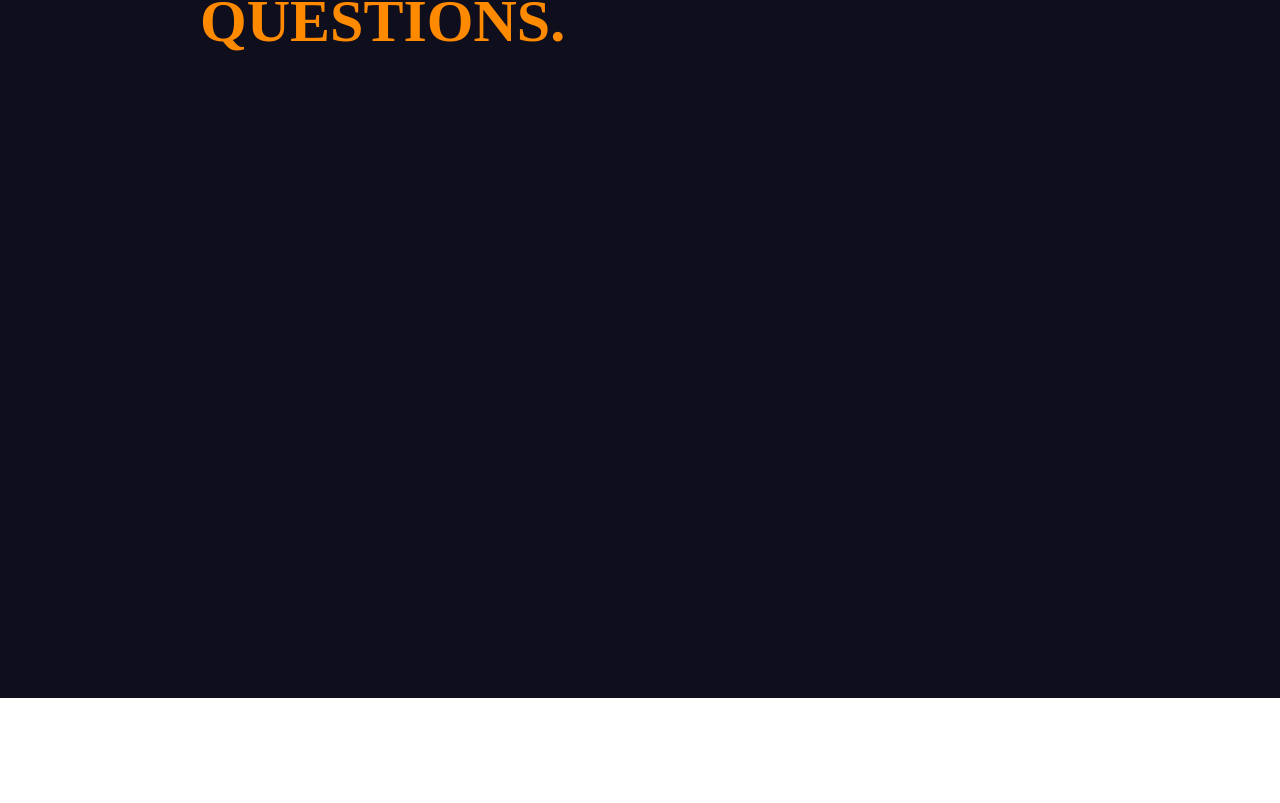
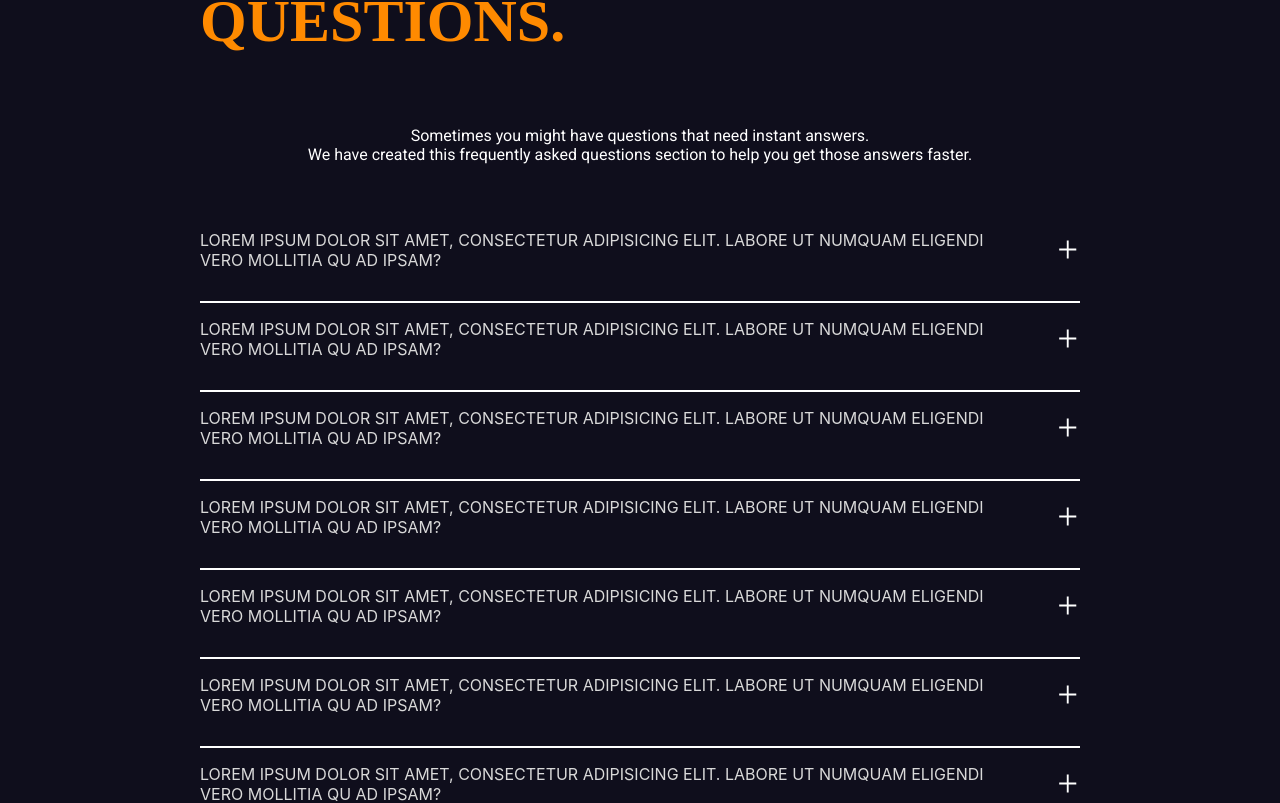
Before and after one commit to DrRichadams/ariel_web, a React (Create React App) app: page / in a window 1280 px wide. Shown: the part 9539-10342 px from the top of the page. Before the commit the page ends 10237 px from the top, so only its background shows below. Built offline with nearby package versions, Linux system fonts and the light colour scheme.

Commit message:
Periodic comit

```diff
--- a/src/constants/DATA.js
+++ b/src/constants/DATA.js
@@ -35,3 +35,18 @@ export const qualities = [
         { id: 4, content: "Passion." },
     ] },
 ];
+
+export const FAQ = [
+    { id: 1, question: "Lorem ipsum dolor sit amet, consectetur adipisicing elit. Labore ut numquam eligendi vero mollitia qu ad ipsam?", answer: "Lorem ipsum dolor sit amet, consectetur adipisicing elit. Labore ut numquam eligendi vero mollitia quia sequi voluptas cumque ad ipsam Lorem ipsum dolor sit amet, consectetur adipisicing elit. Labore ut numquam eligendi vero mollitia quia sequi voluptas cumque ad ipsameligendi vero mollitia quia sequi voluptas cumque ad ipsameligendi vero mollitia quia sequi voluptas cumque ad ipsam" },
+    { id: 2, question: "Lorem ipsum dolor sit amet, consectetur adipisicing elit. Labore ut numquam eligendi vero mollitia qu ad ipsam?", answer: "Lorem ipsum dolor sit amet, consectetur adipisicing elit. Labore ut numquam eligendi vero mollitia quia sequi voluptas cumque ad ipsam Lorem ipsum dolor sit amet, consectetur adipisicing elit. Labore ut numquam eligendi vero mollitia quia sequi voluptas cumque ad ipsameligendi vero mollitia quia sequi voluptas cumque ad ipsameligendi vero mollitia quia sequi voluptas cumque ad ipsam" },
+    { id: 3, question: "Lorem ipsum dolor sit amet, consectetur adipisicing elit. Labore ut numquam eligendi vero mollitia qu ad ipsam?", answer: "Lorem ipsum dolor sit amet, consectetur adipisicing elit. Labore ut numquam eligendi vero mollitia quia sequi voluptas cumque ad ipsam Lorem ipsum dolor sit amet, consectetur adipisicing elit. Labore ut numquam eligendi vero mollitia quia sequi voluptas cumque ad ipsameligendi vero mollitia quia sequi voluptas cumque ad ipsameligendi vero mollitia quia sequi voluptas cumque ad ipsam" },
+    { id: 4, question: "Lorem ipsum dolor sit amet, consectetur adipisicing elit. Labore ut numquam eligendi vero mollitia qu ad ipsam?", answer: "Lorem ipsum dolor sit amet, consectetur adipisicing elit. Labore ut numquam eligendi vero mollitia quia sequi voluptas cumque ad ipsam Lorem ipsum dolor sit amet, consectetur adipisicing elit. Labore ut numquam eligendi vero mollitia quia sequi voluptas cumque ad ipsameligendi vero mollitia quia sequi voluptas cumque ad ipsameligendi vero mollitia quia sequi voluptas cumque ad ipsam" },
+    { id: 5, question: "Lorem ipsum dolor sit amet, consectetur adipisicing elit. Labore ut numquam eligendi vero mollitia qu ad ipsam?", answer: "Lorem ipsum dolor sit amet, consectetur adipisicing elit. Labore ut numquam eligendi vero mollitia quia sequi voluptas cumque ad ipsam Lorem ipsum dolor sit amet, consectetur adipisicing elit. Labore ut numquam eligendi vero mollitia quia sequi voluptas cumque ad ipsameligendi vero mollitia quia sequi voluptas cumque ad ipsameligendi vero mollitia quia sequi voluptas cumque ad ipsam" },
+    { id: 6, question: "Lorem ipsum dolor sit amet, consectetur adipisicing elit. Labore ut numquam eligendi vero mollitia qu ad ipsam?", answer: "Lorem ipsum dolor sit amet, consectetur adipisicing elit. Labore ut numquam eligendi vero mollitia quia sequi voluptas cumque ad ipsam Lorem ipsum dolor sit amet, consectetur adipisicing elit. Labore ut numquam eligendi vero mollitia quia sequi voluptas cumque ad ipsameligendi vero mollitia quia sequi voluptas cumque ad ipsameligendi vero mollitia quia sequi voluptas cumque ad ipsam" },
+    { id: 7, question: "Lorem ipsum dolor sit amet, consectetur adipisicing elit. Labore ut numquam eligendi vero mollitia qu ad ipsam?", answer: "Lorem ipsum dolor sit amet, consectetur adipisicing elit. Labore ut numquam eligendi vero mollitia quia sequi voluptas cumque ad ipsam Lorem ipsum dolor sit amet, consectetur adipisicing elit. Labore ut numquam eligendi vero mollitia quia sequi voluptas cumque ad ipsameligendi vero mollitia quia sequi voluptas cumque ad ipsameligendi vero mollitia quia sequi voluptas cumque ad ipsam" },
+    { id: 8, question: "Lorem ipsum dolor sit amet, consectetur adipisicing elit. Labore ut numquam eligendi vero mollitia qu ad ipsam?", answer: "Lorem ipsum dolor sit amet, consectetur adipisicing elit. Labore ut numquam eligendi vero mollitia quia sequi voluptas cumque ad ipsam Lorem ipsum dolor sit amet, consectetur adipisicing elit. Labore ut numquam eligendi vero mollitia quia sequi voluptas cumque ad ipsameligendi vero mollitia quia sequi voluptas cumque ad ipsameligendi vero mollitia quia sequi voluptas cumque ad ipsam" },
+    { id: 9, question: "Lorem ipsum dolor sit amet, consectetur adipisicing elit. Labore ut numquam eligendi vero mollitia qu ad ipsam?", answer: "Lorem ipsum dolor sit amet, consectetur adipisicing elit. Labore ut numquam eligendi vero mollitia quia sequi voluptas cumque ad ipsam Lorem ipsum dolor sit amet, consectetur adipisicing elit. Labore ut numquam eligendi vero mollitia quia sequi voluptas cumque ad ipsameligendi vero mollitia quia sequi voluptas cumque ad ipsameligendi vero mollitia quia sequi voluptas cumque ad ipsam" },
+    { id: 10, question: "Lorem ipsum dolor sit amet, consectetur adipisicing elit. Labore ut numquam eligendi vero mollitia qu ad ipsam?", answer: "Lorem ipsum dolor sit amet, consectetur adipisicing elit. Labore ut numquam eligendi vero mollitia quia sequi voluptas cumque ad ipsam Lorem ipsum dolor sit amet, consectetur adipisicing elit. Labore ut numquam eligendi vero mollitia quia sequi voluptas cumque ad ipsaeligendi vero mollitia quia sequi voluptas cumque ad ipsameligendi vero mollitia quia sequi voluptas cumque ad ipsam?" },
+    { id: 11, question: "Lorem ipsum dolor sit amet, consectetur adipisicing elit. Labore ut numquam eligendi vero mollitia qu ad ipsam?", answer: "Lorem ipsum dolor sit amet, consectetur adipisicing elit. Labore ut numquam eligendi vero mollitia quia sequi voluptas cumque ad ipsam Lorem ipsum dolor sit amet, consectetur adipisicing elit. Labore ut numquam eligendi vero mollitia quia sequi voluptas cumque ad ipsaeligendi vero mollitia quia sequi voluptas cumque ad ipsameligendi vero mollitia quia sequi voluptas cumque ad ipsam?" },
+    { id: 12, question: "Lorem ipsum dolor sit amet, consectetur adipisicing elit. Labore ut numquam eligendi vero mollitia qu ad ipsam?", answer: "Lorem ipsum dolor sit amet, consectetur adipisicing elit. Labore ut numquam eligendi vero mollitia quia sequi voluptas cumque ad ipsam Lorem ipsum dolor sit amet, consectetur adipisicing elit. Labore ut numquam eligendi vero mollitia quia sequi voluptas cumque ad ipsaeligendi vero mollitia quia sequi voluptas cumque ad ipsameligendi vero mollitia quia sequi voluptas cumque ad ipsam?" },
+]
--- a/src/pages/HomePage.js
+++ b/src/pages/HomePage.js
@@ -8,13 +8,16 @@ import { Img1 } from "../utils/Images";
 import {
     investment_strategies,
     investment_packages,
-    qualities
+    qualities,
+    FAQ
 } from "../constants/DATA";
 import { FaFacebookF } from "react-icons/fa";
 import { SiLinkedin } from "react-icons/si";
 import { RiInstagramFill, RiTwitterFill } from "react-icons/ri";
+import { AiOutlinePlus, AiOutlineMinus } from "react-icons/ai";
 
 const HomePage = () => {
+    const [ selQuestion, setSelQuestion ] = useState(0)
     return(
         <div className="home_page_">
             <SectionContainer bg_color={colors.primary}>
@@ -149,15 +152,64 @@ const HomePage = () => {
             </SectionContainer>
             <SectionContainer bg_color={colors.primary}>
                 <CustomeTitle color={colors.accent} b_color={colors.primary}>FREQUENTLY ASKED QUESTIONS.</CustomeTitle>
+                <Para>
+                    Sometimes you might have questions that need instant answers. <br></br>
+                    We have created this frequently asked questions section to help you get those answers faster.
+                </Para>
+                <FQQCONTAINER>
+                    { FAQ.map((item, index) => (
+                        <FaqBox key={item.id}>
+                            <FaqQuestionBox>
+                                <FaqQuestion>{item.question}</FaqQuestion>
+                                {index + 1 == selQuestion ? <AiOutlineMinus color="#fff" size={33} onClick={() =>setSelQuestion(0)} style={{cursor: "pointer"}} />:<AiOutlinePlus color="#fff" size={33} onClick={() =>setSelQuestion(index + 1)} style={{cursor: "pointer"}} />}
+                            </FaqQuestionBox>
+                            <FaqAnswer display={index + 1 == selQuestion ? "block":"none"}>{item.answer}</FaqAnswer>
+                        </FaqBox>
+                    )) }
+                </FQQCONTAINER>
             </SectionContainer>
         </div>
     )
 }
 
+const FQQCONTAINER = styled.div`
+
+`;
+
+const FaqBox = styled.div`
+    padding-bottom: 15px;
+    border-bottom: 2px solid #fff;
+`;
+
+const FaqQuestionBox = styled.div`
+    display: flex;
+    align-items: center;
+    justify-content: space-between;
+`;
+
+const FaqQuestion = styled.p`
+    /* color: ${colors.accent}; */
+    color: #d9d9d9;
+    text-transform: uppercase;
+    padding-right: 60px;
+    pointer-events: none;
+`;
+
+const FaqAnswer = styled.p`
+    color: ${colors.secondary};
+    font-family: Roboto, sans-serif;
+    font-weight: 300;
+    line-height: 24px;
+    padding-right: 60px;
+    display: ${props=>props.display};
+    pointer-events: none;
+`;
+
 const Para = styled.p`
     color: #fff;
     text-align: center;
     font-family: roboto, sans-serif;
+    font-weight: 300;
     margin-bottom: 50px;
 `;
 
```
